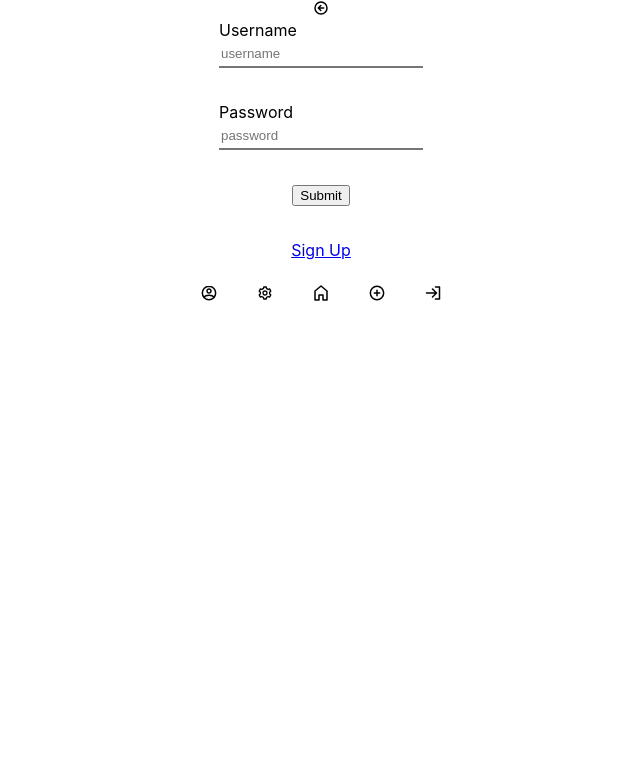
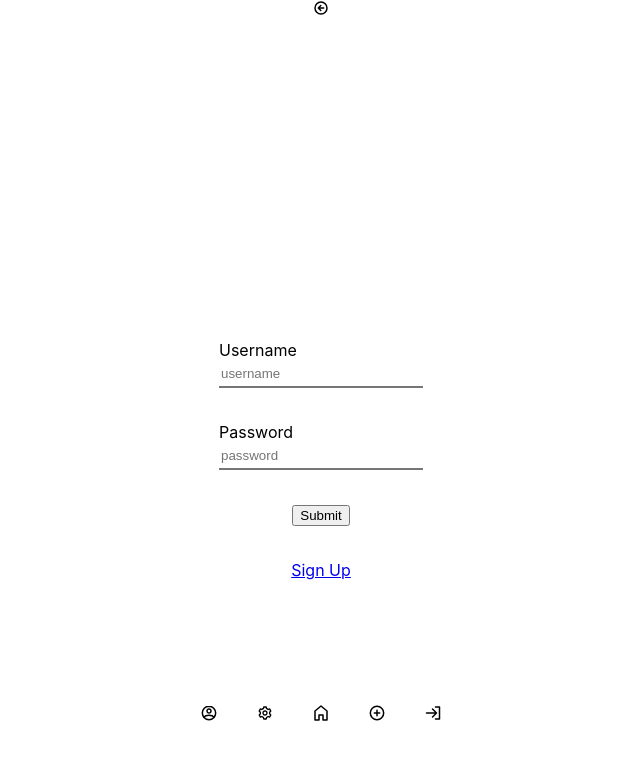
Before and after one commit to RohanPursuit/HobbyBoard, a React (Create React App) app in the folder frontend/: page /signIn in a window 1280 px wide. Shown: the top 760 px of the page, without its empty margins (319-959 px from the left). Built offline with nearby package versions, Linux system fonts and the light colour scheme; no server answers.

Commit message:
import ./UserSignIn.css, add className UserSignIn to parent div

```diff
--- a/frontend/src/pages/UserSignIn.js
+++ b/frontend/src/pages/UserSignIn.js
@@ -1,8 +1,9 @@
 import UserSignInForm from "../components/UserSignInForm"
+import './UserSignIn.css'
 
 function UserSignIn(){
     return (
-        <div>
+        <div className='UserSignIn'>
             <UserSignInForm/>
         </div>
     )
```
